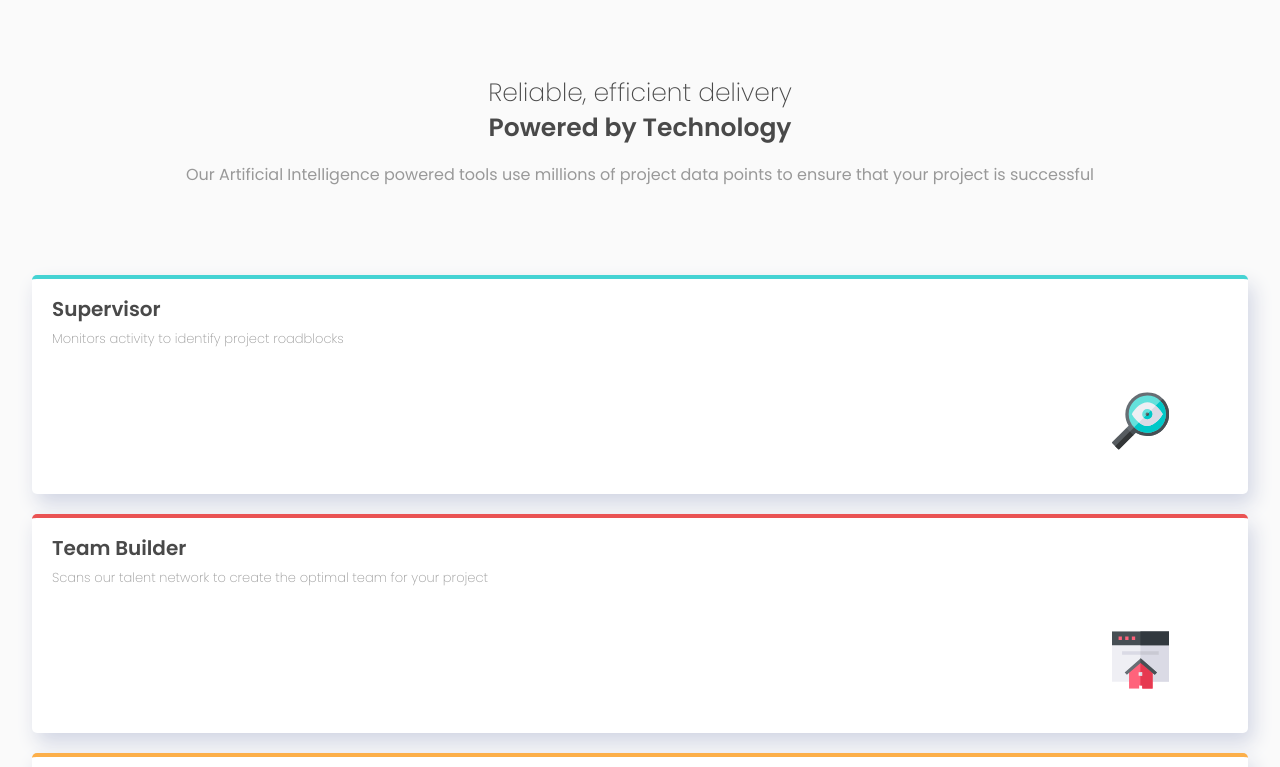
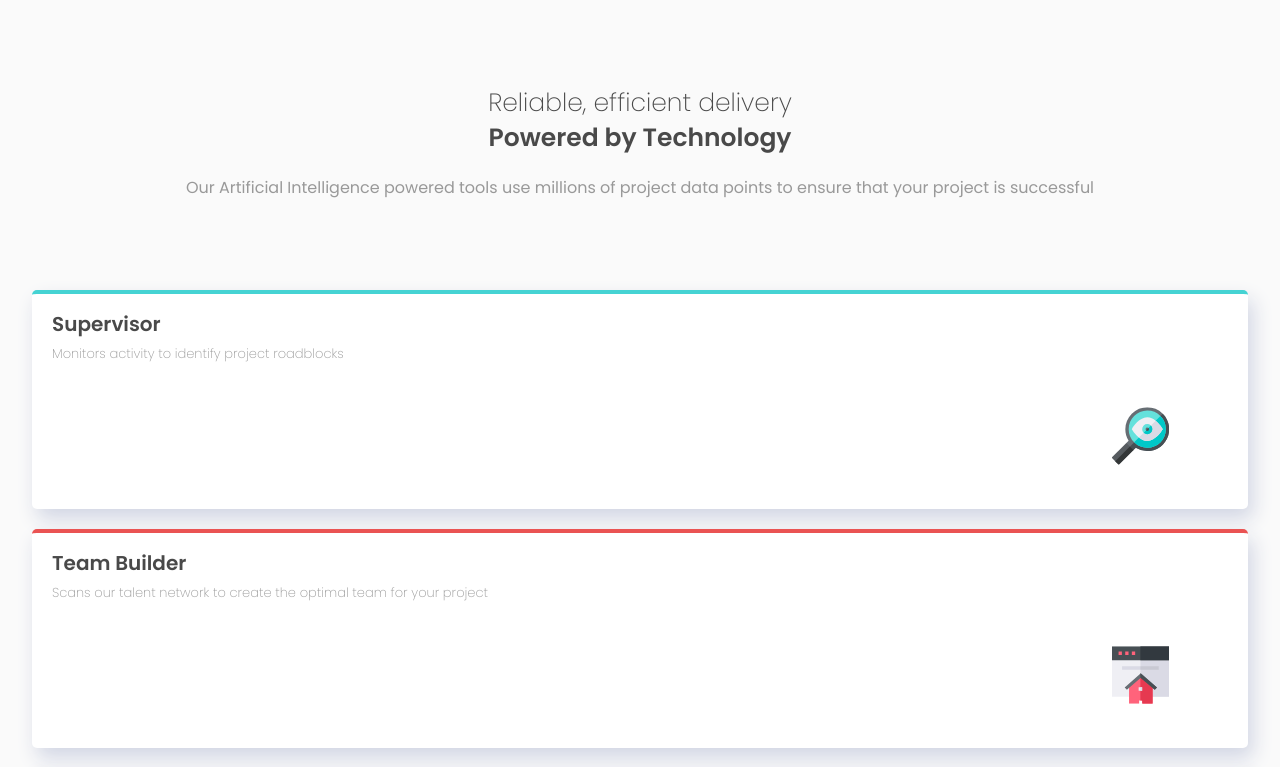
Before and after one commit to IsisFraga/Four-card-feature-section, a plain HTML site: page index.html in a window 1280 px wide. Shown: the top 767 px of the page. Drawn offline with Linux system fonts and the light colour scheme.

Commit message:
TOC adjustments

```diff
--- a/CSS/style.css
+++ b/CSS/style.css
@@ -9,7 +9,7 @@ body {
 
 header {
     text-align: center;
-    margin-top: 60px;
+    margin-top: 70px;
     margin-bottom: 60px;
 }
 
@@ -25,7 +25,7 @@ h2 {
 }
 
 header h3 {
-    line-height: 20px;
+    line-height: 25px;
     color: #999;
     font-weight: 400;
     font-size: 16px;
```
